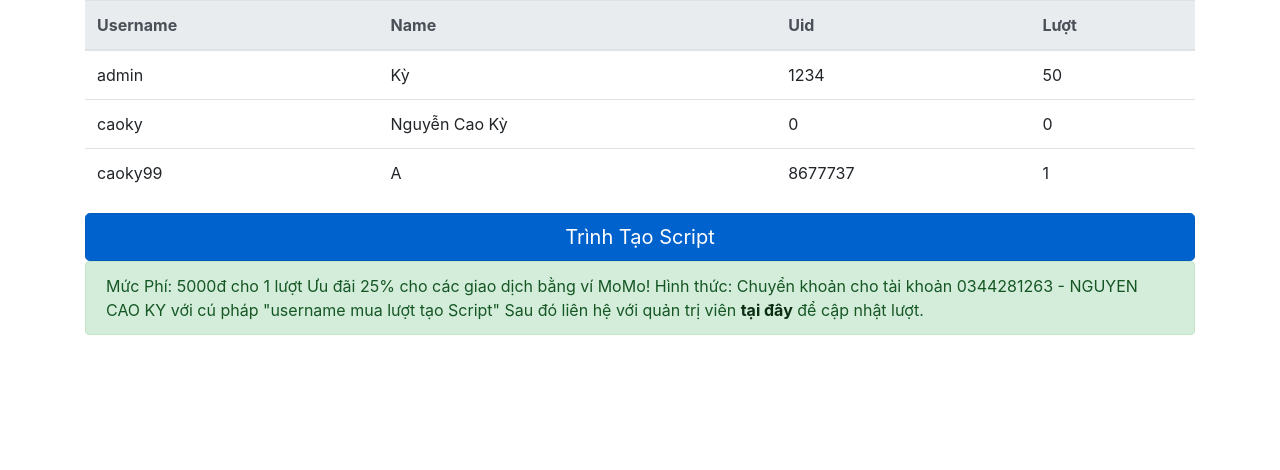
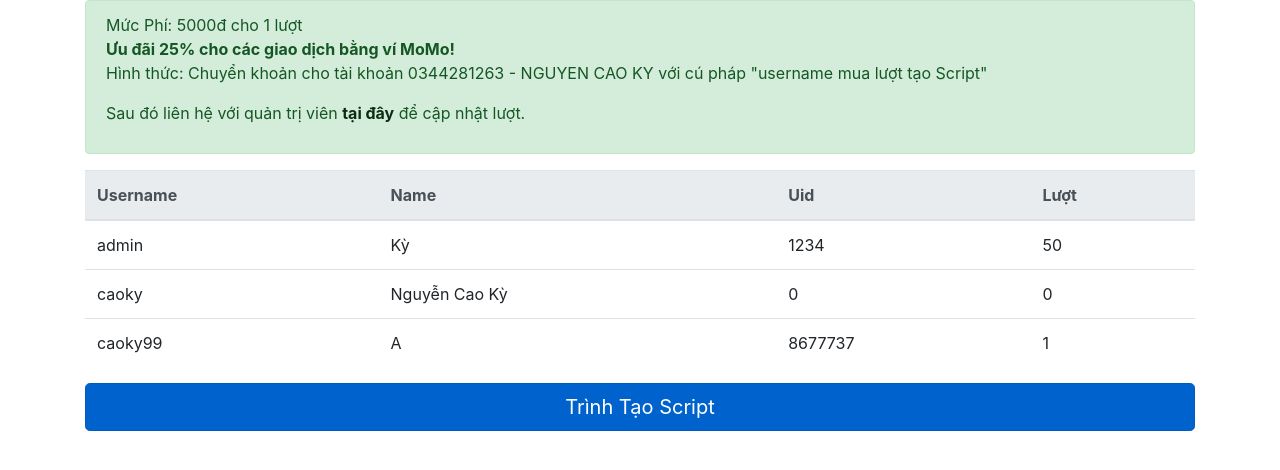
Before and after one commit to caokynguyen1704/Lua_WebPixel_Django_v2, a Django app: page / in a window 1280 px wide. Shown: the part 113-583 px from the top of the page. Run offline with Django 3.2, Linux system fonts and the light colour scheme; a user stored in the database is signed in; data comes from the database, SQL or seed files in the repository; some libraries are stand-ins or nearby versions.

Commit message:
Update home.html

```diff
--- a/home/templates/pages/home.html
+++ b/home/templates/pages/home.html
@@ -43,7 +43,12 @@
     </div>
   </div>
 </nav>
-
+<div class="alert alert-success" role="alert">
+  Mức Phí: 5000đ cho 1 lượt<br>
+  <b>Ưu đãi 25% cho các giao dịch bằng ví MoMo!</b>
+    <p>Hình thức: Chuyển khoản cho tài khoản 0344281263 - NGUYEN CAO KY với cú pháp "username mua lượt tạo Script"</p>
+    <p>Sau đó liên hệ với quản trị viên <a href="https://m.me/KyNguyen.1704/" class="alert-link">tại đây</a> để cập nhật lượt.</p>
+</div>
 <!--List User-->
 <table class="table">
   <thead class="thead-light">
@@ -69,10 +74,5 @@
 {% if user.luot > 0 %}
 <a href="{% url 'script' %}" class="btn btn-primary btn-lg active btn-lg btn-block" role="button" aria-pressed="true">Trình Tạo Script</a>
 {% endif %}
-<div class="alert alert-success" role="alert">
-  Mức Phí: 5000đ cho 1 lượt
-  Ưu đãi 25% cho các giao dịch bằng ví MoMo!
-    Hình thức: Chuyển khoản cho tài khoản 0344281263 - NGUYEN CAO KY với cú pháp "username mua lượt tạo Script"
-    Sau đó liên hệ với quản trị viên <a href="https://m.me/KyNguyen.1704/" class="alert-link">tại đây</a> để cập nhật lượt.
-</div>
+
 {% endblock %}
```
